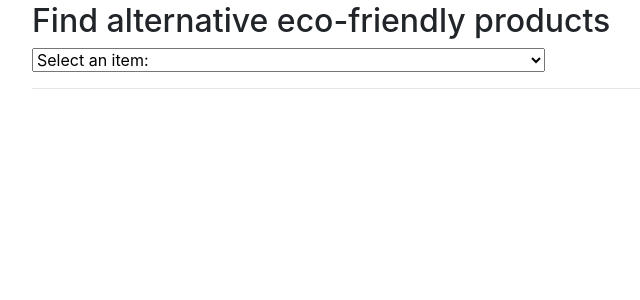
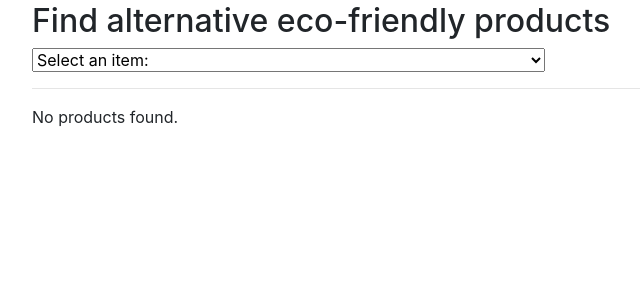
Before and after one commit to annamariacutolo/switch_to_sustainable, a Django app: page /products in a window 1280 px wide. Shown: the part 150-450 px from the top of the page, without its empty margins (0-640 px from the left). Run offline with Django 3.2, Linux system fonts and the light colour scheme; data comes from the database, SQL or seed files in the repository; both versions use the stored data as it was after the commit; some libraries are stand-ins or nearby versions.

Commit message:
fix dropdown bar

```diff
--- a/switch_to_sustainable/pages/models.py
+++ b/switch_to_sustainable/pages/models.py
@@ -14,9 +14,8 @@
     stock = models.PositiveIntegerField(default=0)
     price = models.PositiveIntegerField(default=0)
 
-
     def __str__(self):
-        return self.text
+        return f'{self.text}'
 
 class NewProduct(models.Model):
     name = models.CharField(max_length=200)
--- a/switch_to_sustainable/pages/static/pages/products_for_item.js
+++ b/switch_to_sustainable/pages/static/pages/products_for_item.js
@@ -6,7 +6,7 @@
     } else {
         let product_list_items = '';
         products.forEach(function(product) {
-            product_list_items += '<li>' + product.name + '</li>\n'
+            product_list_items += '<li>' + product.text + '</li>\n'
         })
         product_list_element.innerHTML = '<ul>\n' + product_list_items + '</ul>\n'
     }
--- a/switch_to_sustainable/pages/templates/products.html
+++ b/switch_to_sustainable/pages/templates/products.html
@@ -1,6 +1,13 @@
-{% extends "base.html" %} {% load static %} {% block title %}Find sustainable products{% endblock %} {% block extra_header_contents %}
+{% extends "base.html" %}
+{% load static %}
+
+{% block title %}Find sustainable products{% endblock %}
+
+{% block extra_header_contents %}
     <script src="{% static 'pages/products_for_item.js' %}"></script>
-{% endblock %} {% block body %}
+{% endblock %}
+
+{% block body %}
     <h2>Find alternative eco-friendly products</h2>
 
     <select id="item_id">
@@ -12,7 +19,10 @@
 
     <hr>
 
-<!-- <div id="products">
+<div id="products">
     <p>No products found.</p>
-</div> -->
+</div>
+
+   <!-- <div id="product_list"><p>(No products found. Select an author)</p></div>
+   -->
 {% endblock %}
--- a/switch_to_sustainable/pages/urls.py
+++ b/switch_to_sustainable/pages/urls.py
@@ -6,6 +6,7 @@
     path('home/', views.home, name='home'),
     path('products', views.products, name='products'),
     path('new_product', views.new_product_form, name='new_product'),
+    path('api/product', views.ListProductsForItems.as_view()),
     # path('books_for_author', views.books_for_author, name='books_for_author'),
     # path('api/book', views.ListBooksForAuthor.as_view()),
 ]
--- a/switch_to_sustainable/pages/views.py
+++ b/switch_to_sustainable/pages/views.py
@@ -4,6 +4,9 @@
 from django.contrib.auth import login, authenticate
 from .models import Item, Product, NewProduct
 from .forms import NewProductForm, NewUserForm
+from django.shortcuts import get_object_or_404
+from rest_framework.views import APIView
+from rest_framework.response import Response
 
 
 # Create your views here.
@@ -47,3 +50,21 @@
         form = NewUserForm()
 
     return render(request, 'new_user.html', {'form': form})
+
+
+class ListProductsForItems(APIView):
+    def get(self, request, format=None):
+        item_id = request.GET.get('item_id')
+        get_object_or_404(Item, pk=item_id)
+
+        products = [
+            {
+                'text': product.text,
+                'description': product.description,
+                'stock': product.stock,
+                'price': product.price
+            }
+            for product in Product.objects.filter(item_id=item_id)
+        ]
+        print(products)
+        return Response(products)
```
Also changed, not shown: switch_to_sustainable/products.sqlite3. Lines whose indentation alone changed are shown as unchanged.
